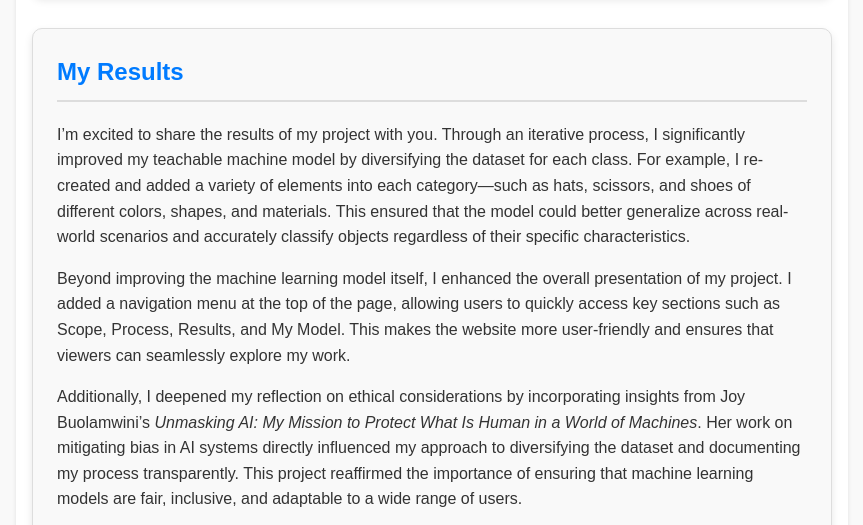
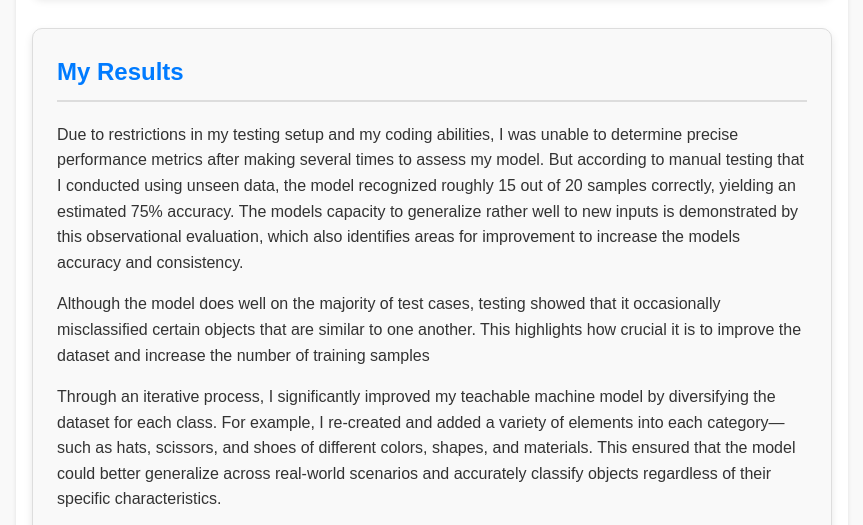
Before and after one commit to BryanA15/Project-3-Teachable-Machines, a plain HTML site: page Index.html in a window 1280 px wide. Shown: the part 4320-4845 px from the top of the page, without its empty margins (208-1071 px from the left). Drawn offline with Linux system fonts and the light colour scheme; a script that the page names is missing.

Commit message:
Updates on My Results section

```diff
--- a/Index.html
+++ b/Index.html
@@ -157,7 +157,15 @@
 <div class="text-block" id="Results">
 <h2>My Results</h2>
 	<p>
-        I’m excited to share the results of my project with you. Through an iterative process, I significantly improved my teachable machine model by diversifying the dataset for each class.
+        Due to restrictions in my testing setup and my coding abilities, I was unable to determine precise performance metrics after making several times to assess my model.
+    	But according to manual testing that I conducted using unseen data, the model recognized roughly 15 out of 20 samples correctly, yielding an estimated 75% accuracy.
+    	The models capacity to generalize rather well to new inputs is demonstrated by this observational evaluation, which also identifies areas for improvement to increase the models accuracy and consistency.
+    </p>
+	<p>
+        Although the model does well on the majority of test cases, testing showed that it occasionally misclassified certain objects that are similar to one another. This highlights how crucial it is to improve the dataset and increase the number of training samples
+    </p>
+	<p>
+        Through an iterative process, I significantly improved my teachable machine model by diversifying the dataset for each class.
         For example, I re-created and added a variety of elements into each category—such as hats, scissors, and shoes of different colors, shapes, and materials.
         This ensured that the model could better generalize across real-world scenarios and accurately classify objects regardless of their specific characteristics.
     </p>
```
Also changed, not shown: index.html (+9 -1 lines). Lines whose indentation alone changed are shown as unchanged.
